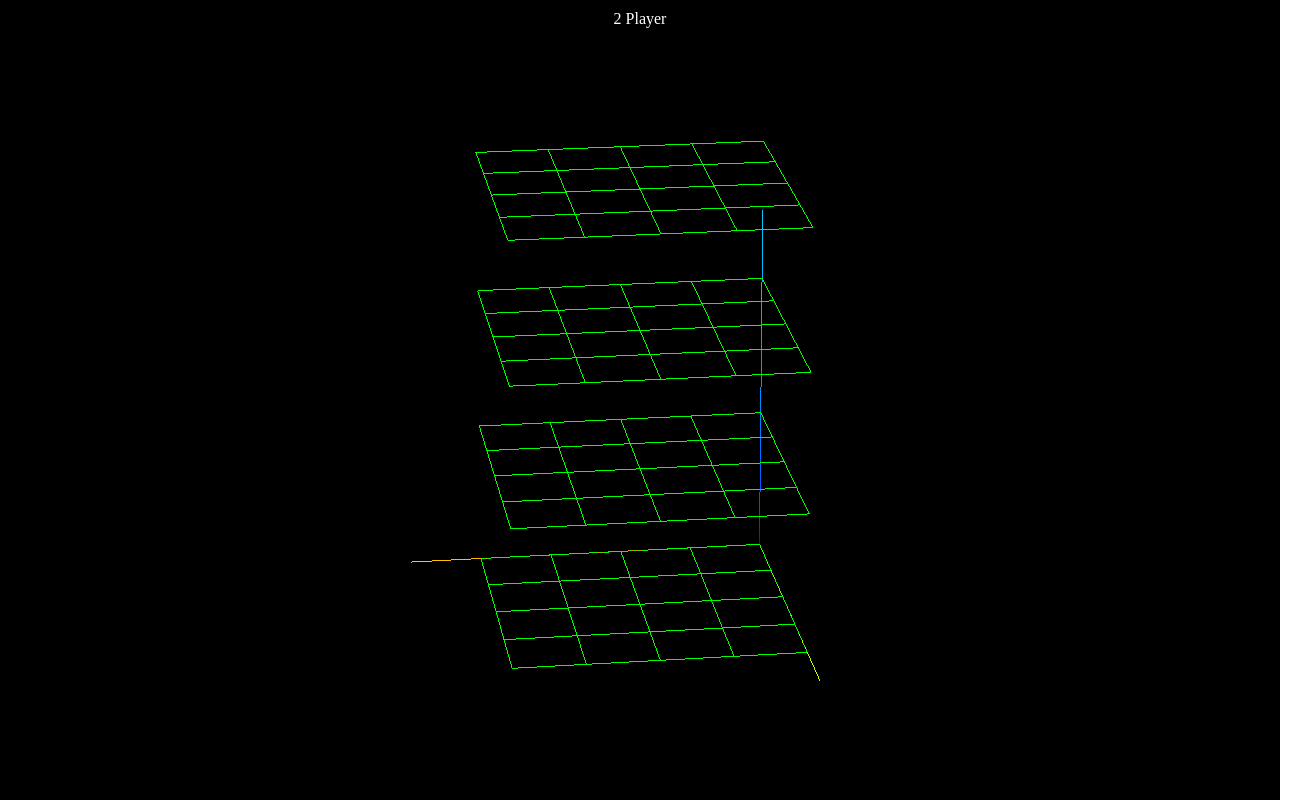
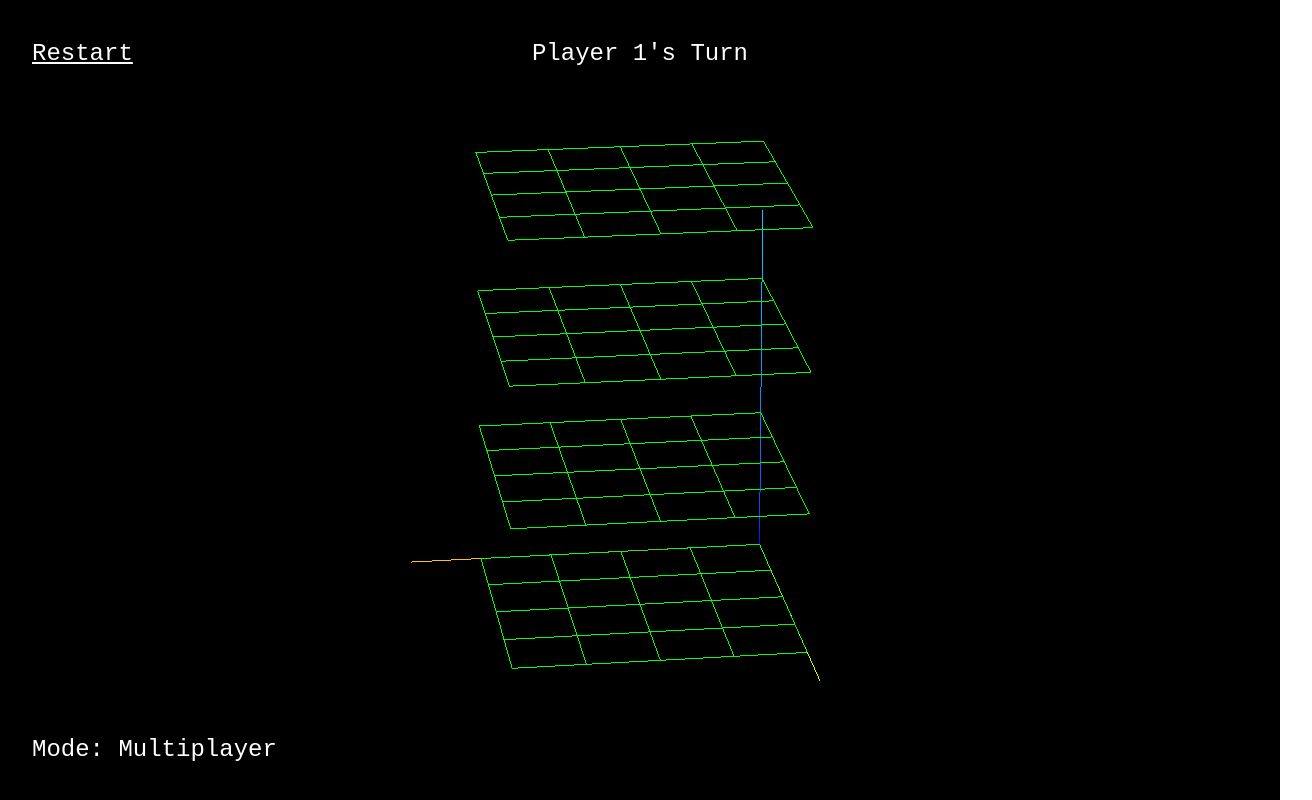
Before and after one commit to XanderGardner/qubic_ai, a plain HTML site: page game/multiplayer.html in a window 1280 px wide. Shown: the whole page, 1312 px wide, since content can reach past the window. Drawn offline with nearby package versions, Linux system fonts and the light colour scheme; animation ran at ten frames a second.

Commit message:
game state display

```diff
--- a/game/multiplayer.html
+++ b/game/multiplayer.html
@@ -35,7 +35,9 @@
 	</head>
 
 	<body>
-    <div id="info">2 Player</div>
+    <a href="#" onclick="navigateTo('index.html')" id="restartbutton">Restart</a>
+    <div id="gamestatediv">Player 1's Turn</div>
+    <div id="gamemodediv">Mode: Multiplayer</div>
 
     <!-- game code -->
     <script>
--- a/styles/base.css
+++ b/styles/base.css
@@ -1,11 +1,67 @@
-body { margin: 0; }
+body {
+  font-family: 'VT323', monospace;
+  margin: 0;
+  padding: 0;
+  font-size: 3vh; /* Font size in em units */
+}
 
-#info {
-	position: absolute;
-	top: 10px;
+#gamestatediv {
+  position: fixed;
+	top: 5vh;
 	width: 100%;
 	text-align: center;
+	display: block;
 	z-index: 100;
-	display:block;
   color: white;
 }
+
+
+/* ///////////////// game engine styles ///////////////// */
+
+@media screen and (orientation: landscape) {
+  #restartbutton {
+    position: absolute;
+    top: 5vh;
+    left: 4vh;
+    width: 100%;
+    text-align: left;
+    display: block;
+    z-index: 101;
+    color: white;
+  }
+
+  #gamemodediv {
+    position: fixed;
+    top: 92vh;
+    left: 4vh;
+    width: 100%;
+    text-align: left;
+    display: block;
+    z-index: 100;
+    color: white;
+  }
+}
+
+@media screen and (orientation: portrait) {
+  #restartbutton {
+    position: fixed;
+    bottom: 6vh;
+    left: 4vw;
+    width: 100%;
+    text-align: center;
+    display: block;
+    z-index: 101;
+    color: white;
+  }
+
+  #gamemodediv {
+    position: fixed;
+    bottom: 1vh;
+    left: 4vw;
+    width: 100%;
+    text-align: center;
+    display: block;
+    z-index: 100;
+    color: white;
+  }
+}
```
